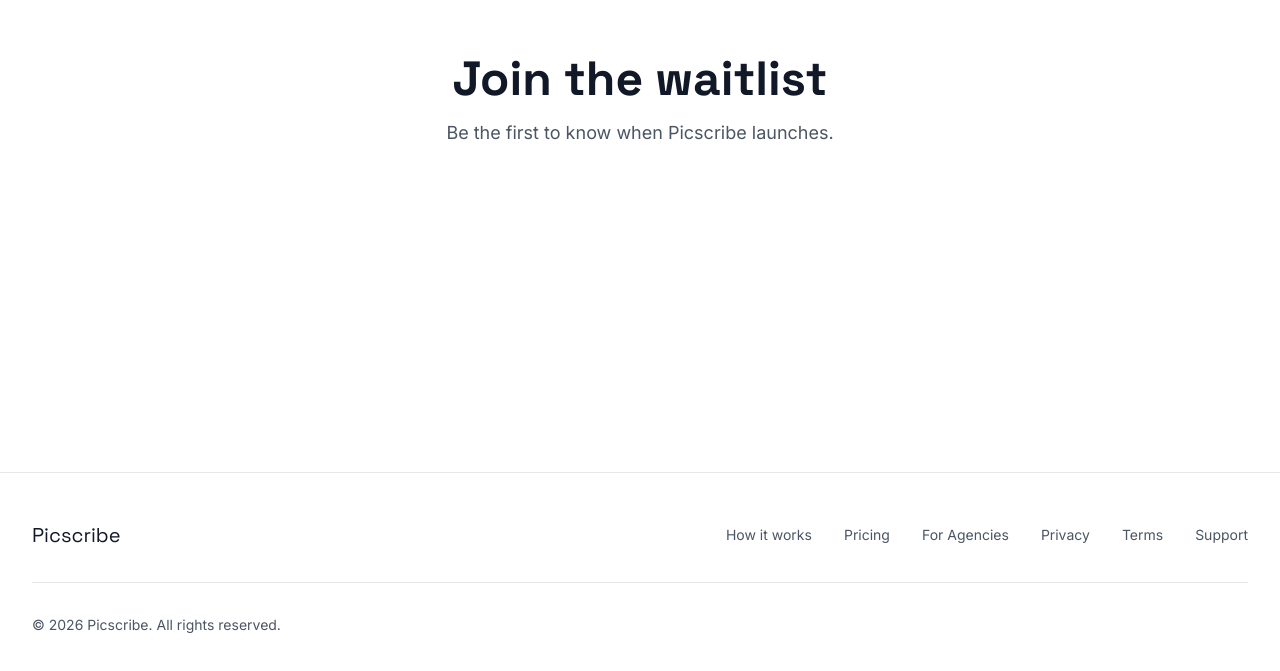
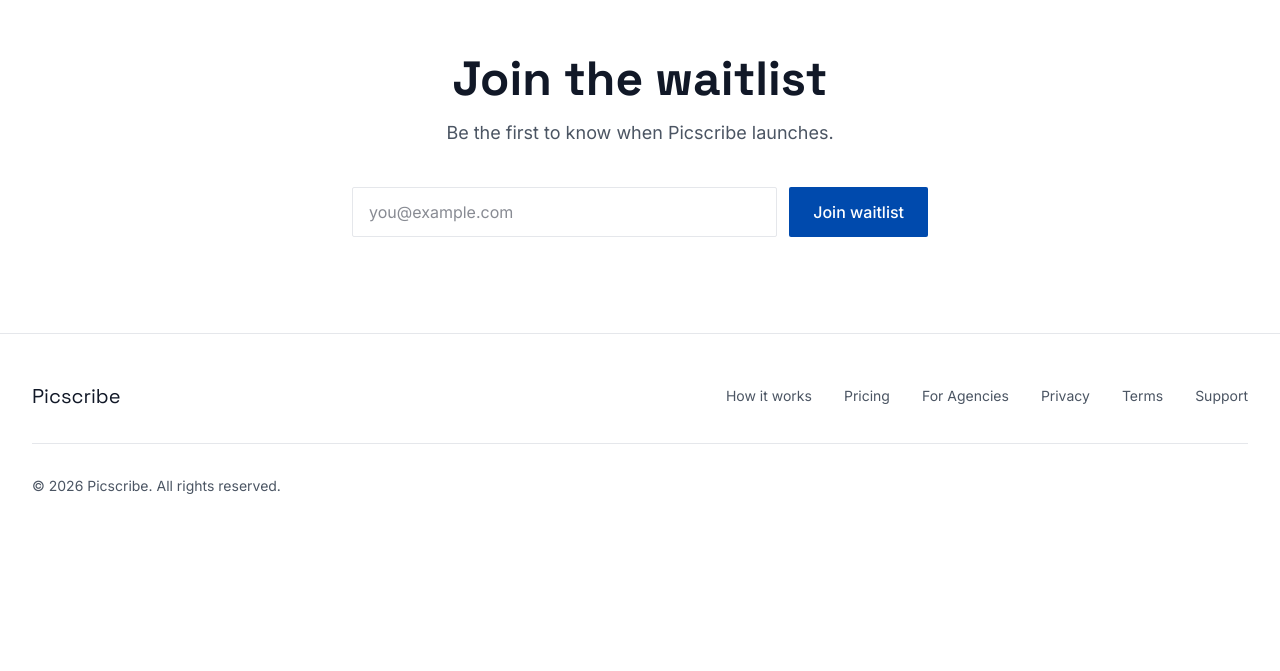
Before and after one commit to steveregardless/picscribe, a React (Vite) app: page / in a window 1280 px wide. Shown: the part 3868-4539 px from the top of the page. After the commit the page ends 4412 px from the top, so only its background shows below. Built offline with nearby package versions, Linux system fonts and the light colour scheme.

Commit message:
replace tally with inline form

```diff
--- a/src/app/components/Waitlist.tsx
+++ b/src/app/components/Waitlist.tsx
@@ -1,34 +1,39 @@
 export function Waitlist() {
   return (
     <section className="py-24 px-4 sm:px-6 lg:px-8 bg-white">
-      <div className="max-w-2xl mx-auto fade-in">
-        <div className="text-center mb-10">
+      <div className="max-w-xl mx-auto text-center fade-in">
         <h2
           className="text-4xl sm:text-5xl mb-4 text-gray-900"
           style={{ fontFamily: 'var(--font-heading)', fontWeight: 700 }}
         >
           Join the waitlist
         </h2>
-          <p className="text-lg text-gray-600">
+        <p className="text-lg text-gray-600 mb-10">
           Be the first to know when Picscribe launches.
         </p>
-        </div>
 
-        <iframe
-          data-tally-src="https://tally.so/embed/obo54x?alignLeft=1&hideTitle=1&transparentBackground=1&dynamicHeight=1"
-          loading="lazy"
-          width="100%"
-          height="189"
-          frameBorder="0"
-          marginHeight={0}
-          marginWidth={0}
-          title="Picscribe Waitlist"
+        <form className="flex flex-col sm:flex-row gap-3">
+          <input
+            type="email"
+            placeholder="you@example.com"
+            required
+            className="flex-1 px-4 py-3 text-base text-gray-900 border border-gray-200 outline-none"
+            style={{ borderRadius: 'var(--radius-sm)' }}
           />
-        <script
-          dangerouslySetInnerHTML={{
-            __html: `var d=document,w="https://tally.so/widgets/embed.js",v=function(){"undefined"!=typeof Tally?Tally.loadEmbeds():d.querySelectorAll("iframe[data-tally-src]:not([src])").forEach((function(e){e.src=e.dataset.tallySrc}))};if("undefined"!=typeof Tally)v();else if(d.querySelector('script[src="'+w+'"]')==null){var s=d.createElement("script");s.src=w,s.onload=v,s.onerror=v,d.body.appendChild(s);}`,
+          <button
+            type="submit"
+            className="px-6 py-3 text-base text-white transition-colors whitespace-nowrap"
+            style={{
+              backgroundColor: 'var(--color-navy)',
+              borderRadius: 'var(--radius-sm)',
+              fontWeight: 500,
             }}
-        />
+            onMouseEnter={(e) => (e.currentTarget.style.backgroundColor = 'var(--color-navy-dark)')}
+            onMouseLeave={(e) => (e.currentTarget.style.backgroundColor = 'var(--color-navy)')}
+          >
+            Join waitlist
+          </button>
+        </form>
       </div>
     </section>
   );
```
Lines whose indentation alone changed are shown as unchanged.
